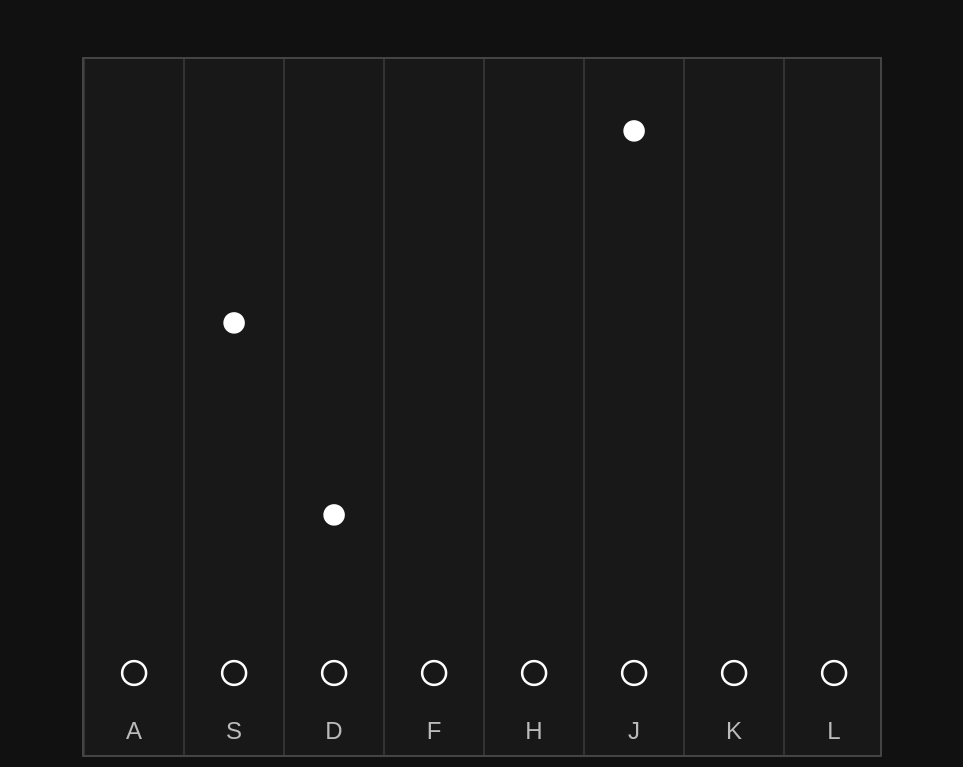
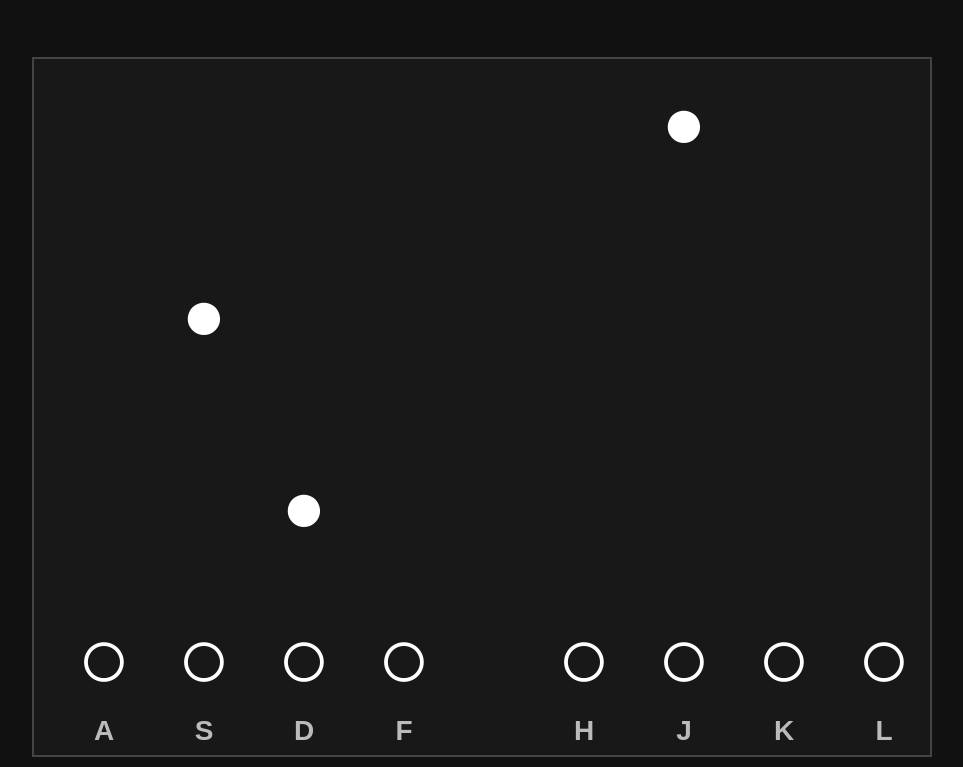
Before and after one commit to zundamonparty/ididididid, a plain HTML site: page index.html in a window 1280 px wide. Both pictures are taken after a click on the button "Start". Shown: the part 55-822 px from the top of the page, without its empty margins (158-1121 px from the left). Drawn offline with Linux system fonts and the light colour scheme.

Commit message:
Update index.html

```diff
--- a/index.html
+++ b/index.html
@@ -55,14 +55,14 @@ body{
 
 #feedback{
     height:40px;
-    font-size:28px;
+    font-size:30px;
     font-weight:bold;
     margin-top:10px;
 }
 
 #game{
     position:relative;
-    width:800px;
+    width:900px;
     height:700px;
     margin:10px auto;
     border:2px solid #444;
@@ -74,41 +74,42 @@ body{
     position:absolute;
     width:100px;
     height:100%;
-    border-left:1px solid #333;
-    border-right:1px solid #333;
 }
 
 .target{
     position:absolute;
-    bottom:50px;
+    bottom:45px;
     left:50%;
     transform:translateX(-50%);
-    font-size:60px;
+    font-size:90px; /* Bigger circles */
     transition:all 0.15s;
+    user-select:none;
 }
 
 .target.hit{
-    transform:translateX(-50%) scale(1.35);
+    transform:translateX(-50%) scale(1.3);
     text-shadow:
-        0 0 10px white,
-        0 0 20px white,
-        0 0 35px white;
+        0 0 15px white,
+        0 0 30px white,
+        0 0 50px white;
 }
 
 .key{
     position:absolute;
-    bottom:10px;
+    bottom:8px;
     left:50%;
     transform:translateX(-50%);
-    font-size:24px;
+    font-size:28px;
     color:#bbb;
+    font-weight:bold;
 }
 
 .note{
     position:absolute;
-    font-size:50px;
     left:50%;
     transform:translateX(-50%);
+    font-size:75px; /* Bigger falling notes */
+    user-select:none;
 }
 
 .perfect{
@@ -132,7 +133,7 @@ body{
 
 <div id="menu">
     <h1>Hand-Eye Coordination Trainer</h1>
-    <p>Press A S D F H J K L when notes reach the circles.</p>
+    <p>Press A S D F H J K L when the falling circles reach the targets.</p>
     <button id="startButton">Start</button>
 </div>
 
@@ -150,6 +151,20 @@ const startButton = document.getElementById("startButton");
 const menu = document.getElementById("menu");
 
 const keys = ["A","S","D","F","H","J","K","L"];
+
+/* Gap between F and H */
+const lanePositions = [
+    20,   // A
+    120,  // S
+    220,  // D
+    320,  // F
+
+    500,  // H
+    600,  // J
+    700,  // K
+    800   // L
+];
+
 const laneWidth = 100;
 
 let score = 0;
@@ -163,7 +178,7 @@ for(let i=0;i<8;i++){
 
     const lane = document.createElement("div");
     lane.className = "lane";
-    lane.style.left = (i * laneWidth) + "px";
+    lane.style.left = lanePositions[i] + "px";
 
     const target = document.createElement("div");
     target.className = "target";
@@ -220,15 +235,15 @@ function spawnNote(){
     note.textContent = "●";
 
     note.style.left =
-        (lane * laneWidth + laneWidth/2) + "px";
+        (lanePositions[lane] + laneWidth/2) + "px";
 
-    note.style.top = "-60px";
+    note.style.top = "-80px";
 
     game.appendChild(note);
 
     notes.push({
         lane: lane,
-        y: -60,
+        y: -80,
         element: note
     });
 }
@@ -242,7 +257,7 @@ startButton.addEventListener("click",()=>{
     spawnInterval = setInterval(spawnNote,800);
 });
 
-const hitLine = 590;
+const hitLine = 555;
 
 document.addEventListener("keydown",(e)=>{
 
@@ -276,9 +291,8 @@ document.addEventListener("keydown",(e)=>{
     if(!closest){
 
         score--;
-
         updateScore();
-        showFeedback("Wrong Key","miss");
+        showFeedback("MISS -1","miss");
         return;
     }
 
@@ -289,12 +303,12 @@ document.addEventListener("keydown",(e)=>{
         gained = 3;
         showFeedback("PERFECT +3","perfect");
 
-    }else if(closestDistance <= 38){
+    }else if(closestDistance <= 40){
 
         gained = 2;
         showFeedback("GOOD +2","good");
 
-    }else if(closestDistance <= 65){
+    }else if(closestDistance <= 70){
 
         gained = 1;
         showFeedback("OKAY +1","okay");
@@ -328,7 +342,7 @@ function gameLoop(){
             notes[i].element.style.top =
                 notes[i].y + "px";
 
-            if(notes[i].y > 730){
+            if(notes[i].y > 760){
 
                 notes[i].element.remove();
                 notes.splice(i,1);
```
